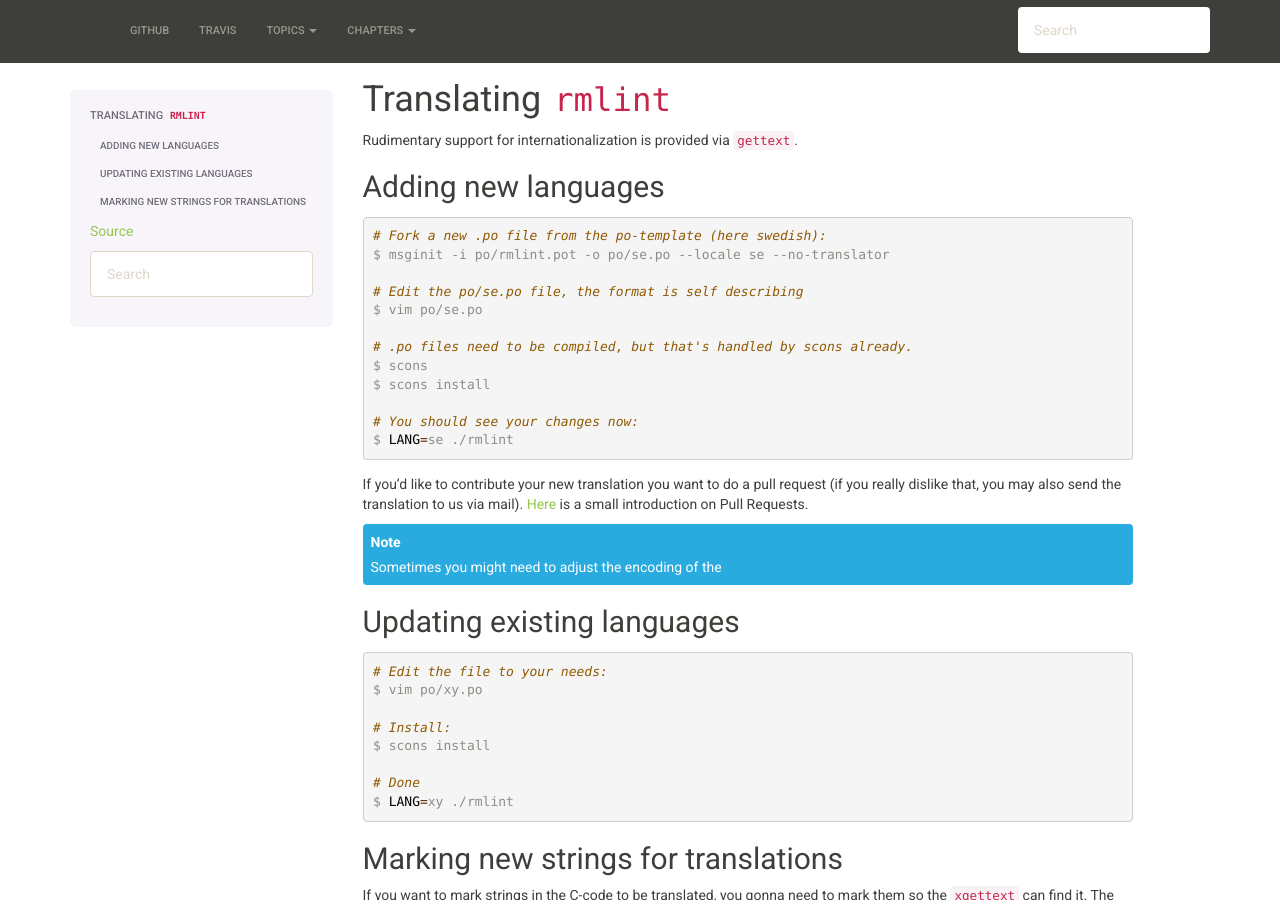
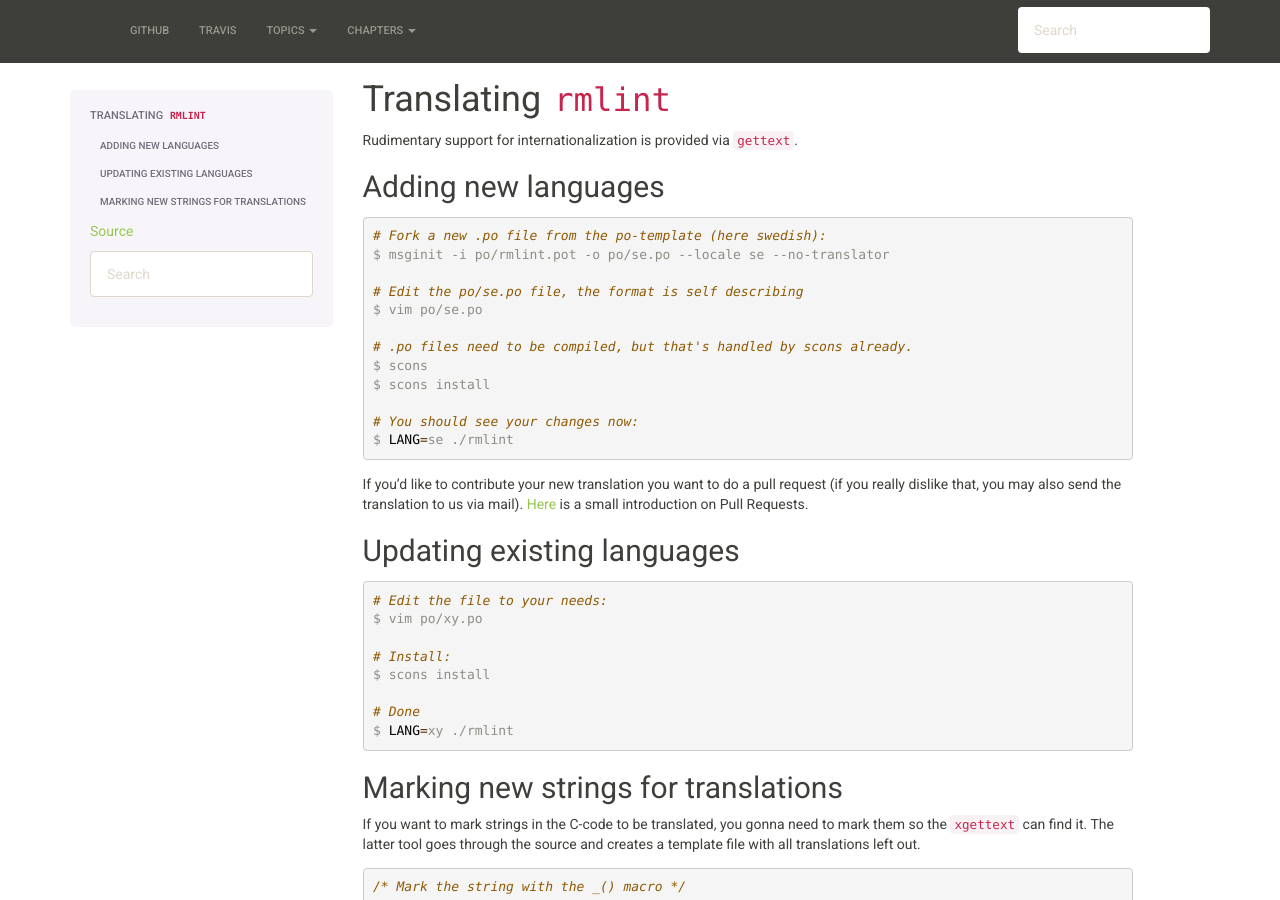
Before and after one commit to sahib/rmlint, a Sphinx documentation site: the page built from docs/translators.rst, in a window 1280 px wide and 900 px high. Built offline with Sphinx 7.4.7, drawn with Linux system fonts in a browser that asks for light colours.

Commit message:
docs: oops, forgot leftover note

```diff
--- a/docs/translators.rst
+++ b/docs/translators.rst
@@ -27,11 +27,6 @@
 Here_ is a small introduction on Pull Requests.
 
 .. _Here: http://rmlint.readthedocs.org/en/latest/developers.html
-
-
-.. note::
-
-    Sometimes you might need to adjust the encoding of the
 
 Updating existing languages
 ---------------------------
```
